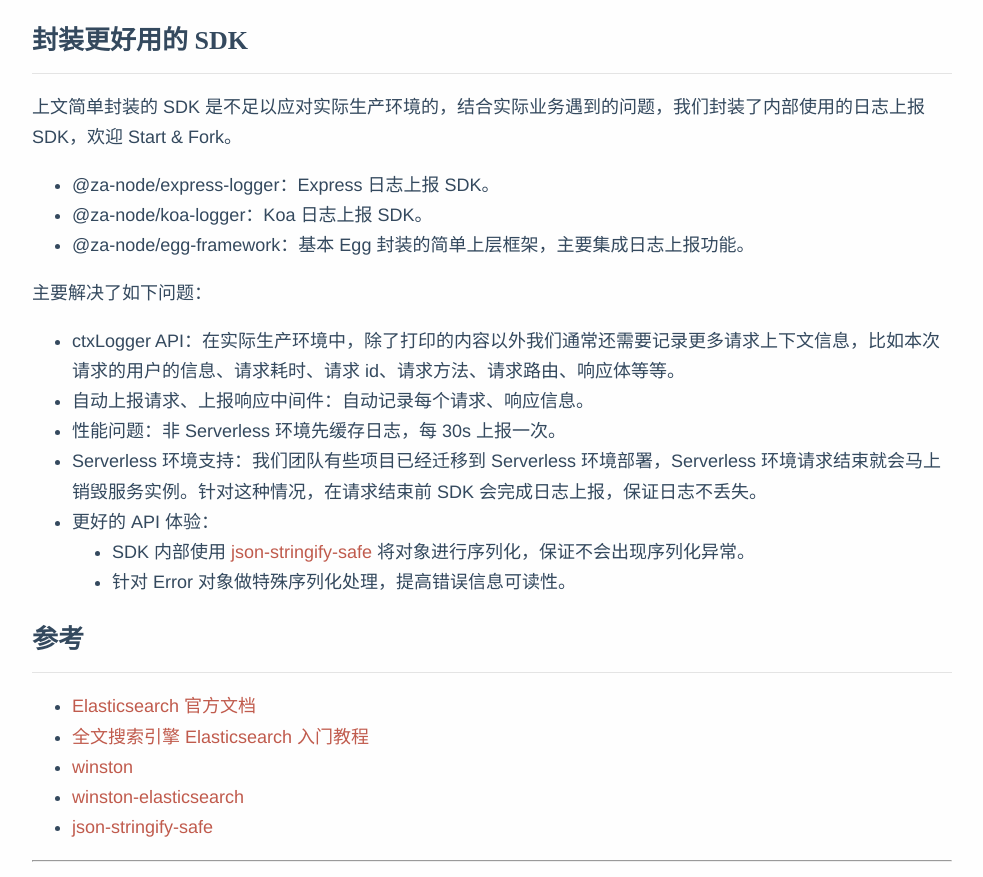
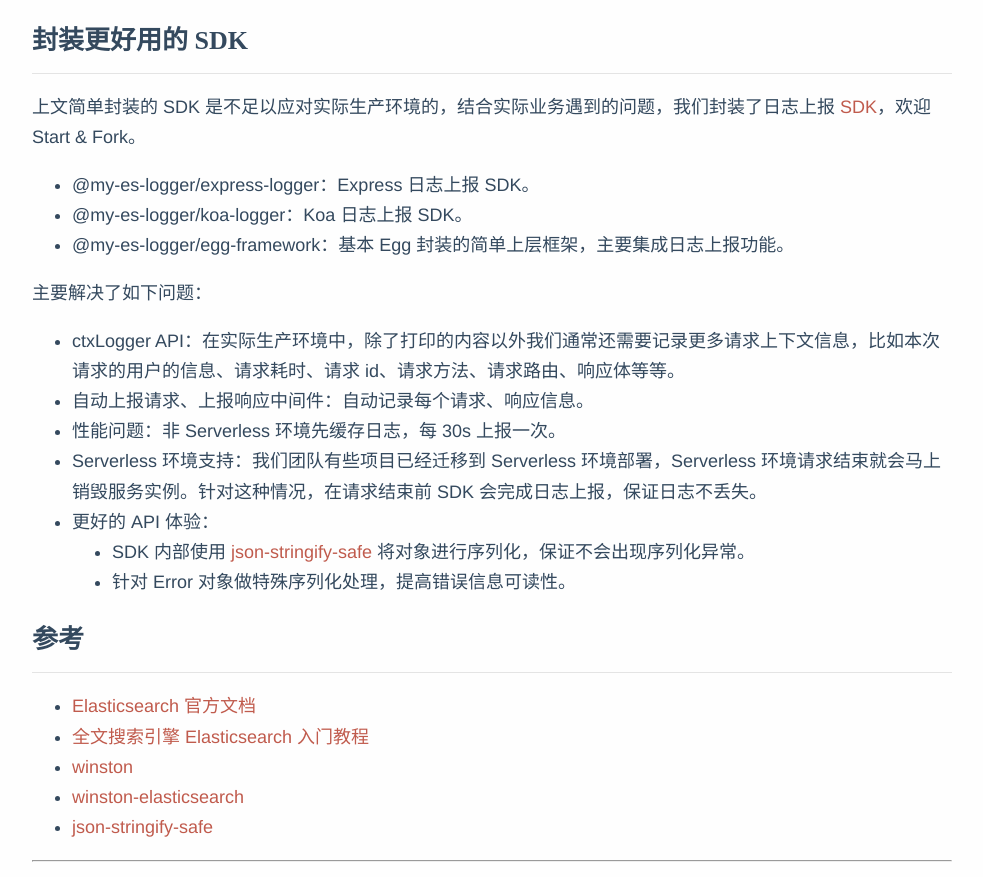
Before and after one commit to luobogor/jinzhanye, a plain HTML site: page 2022/12/05/node-log-to-ek/index.html in a window 1280 px wide. Shown: the part 7074-7951 px from the top of the page, without its empty margins (148-1131 px from the left). Drawn offline with Linux system fonts and the light colour scheme; a script that the page names is missing; a web font is replaced by a local one.

Commit message:
Site updated: 2023-02-08 16:11:45

```diff
--- a/2022/12/05/node-log-to-ek/index.html
+++ b/2022/12/05/node-log-to-ek/index.html
@@ -166,11 +166,11 @@
 <p><img src="/images/node-log-to-ek/img4.png" alt=""></p>
 <p>我们还可以使用 KQL 语法根据关键字过滤日志，比如输入 <code>message: &quot;14&quot;</code> 过滤 <code>message</code> 字段包含 <code>14</code> 的日志。</p>
 <p><img src="/images/node-log-to-ek/img5.png" alt=""></p>
-<h2 id="封装更好用的-SDK"><a href="#封装更好用的-SDK" class="headerlink" title="封装更好用的 SDK"></a>封装更好用的 SDK</h2><p>上文简单封装的 SDK 是不足以应对实际生产环境的，结合实际业务遇到的问题，我们封装了内部使用的日志上报 SDK，欢迎 Start &amp; Fork。</p>
+<h2 id="封装更好用的-SDK"><a href="#封装更好用的-SDK" class="headerlink" title="封装更好用的 SDK"></a>封装更好用的 SDK</h2><p>上文简单封装的 SDK 是不足以应对实际生产环境的，结合实际业务遇到的问题，我们封装了日志上报 <a href="https://github.com/jinzhanye/koa-and-express-es-logger" target="_blank" rel="noopener">SDK</a>，欢迎 Start &amp; Fork。</p>
 <ul>
-<li>@za-node/express-logger：Express 日志上报 SDK。</li>
-<li>@za-node/koa-logger：Koa 日志上报 SDK。</li>
-<li>@za-node/egg-framework：基本 Egg 封装的简单上层框架，主要集成日志上报功能。</li>
+<li>@my-es-logger/express-logger：Express 日志上报 SDK。</li>
+<li>@my-es-logger/koa-logger：Koa 日志上报 SDK。</li>
+<li>@my-es-logger/egg-framework：基本 Egg 封装的简单上层框架，主要集成日志上报功能。</li>
 </ul>
 <p>主要解决了如下问题：</p>
 <ul>
```
